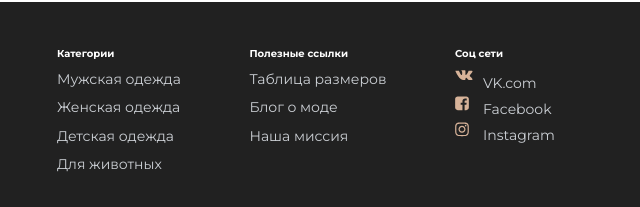
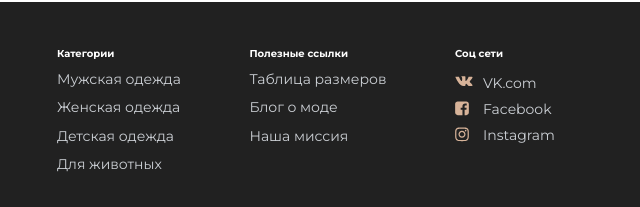
Before and after one commit to ise-dima/krasovki, a plain HTML site: page index.html in a window 1280 px wide. Shown: the part 1915-2122 px from the top of the page, 640-1280 px from the left. Drawn offline with nearby package versions, Linux system fonts and the light colour scheme; files that its build step writes are made by us from their sources.

Commit message:
конец

```diff
--- a/static/scss/style.scss
+++ b/static/scss/style.scss
@@ -230,18 +230,22 @@ body {
       &-vk {
         background-image: url("/static/svg/vk.svg");
         background-repeat: no-repeat; /*убрать повторения картинки */
+        background-position-y:6px;
         padding-left: 28px;
         line-height: 25px;
+        align-items: center;
       }
       &-fb {
         background-image: url("/static/svg/Facebook.svg");
         background-repeat: no-repeat; /*убрать повторения картинки */
+        background-position-y:5px;
         padding-left: 28px;
         line-height: 25px;
       }
       &-inst {
         background-image: url("/static/svg/instagram.svg");
         background-repeat: no-repeat; /*убрать повторения картинки */
+        background-position-y:5px;
         padding-left: 28px;
         line-height: 25px;
       }
```
